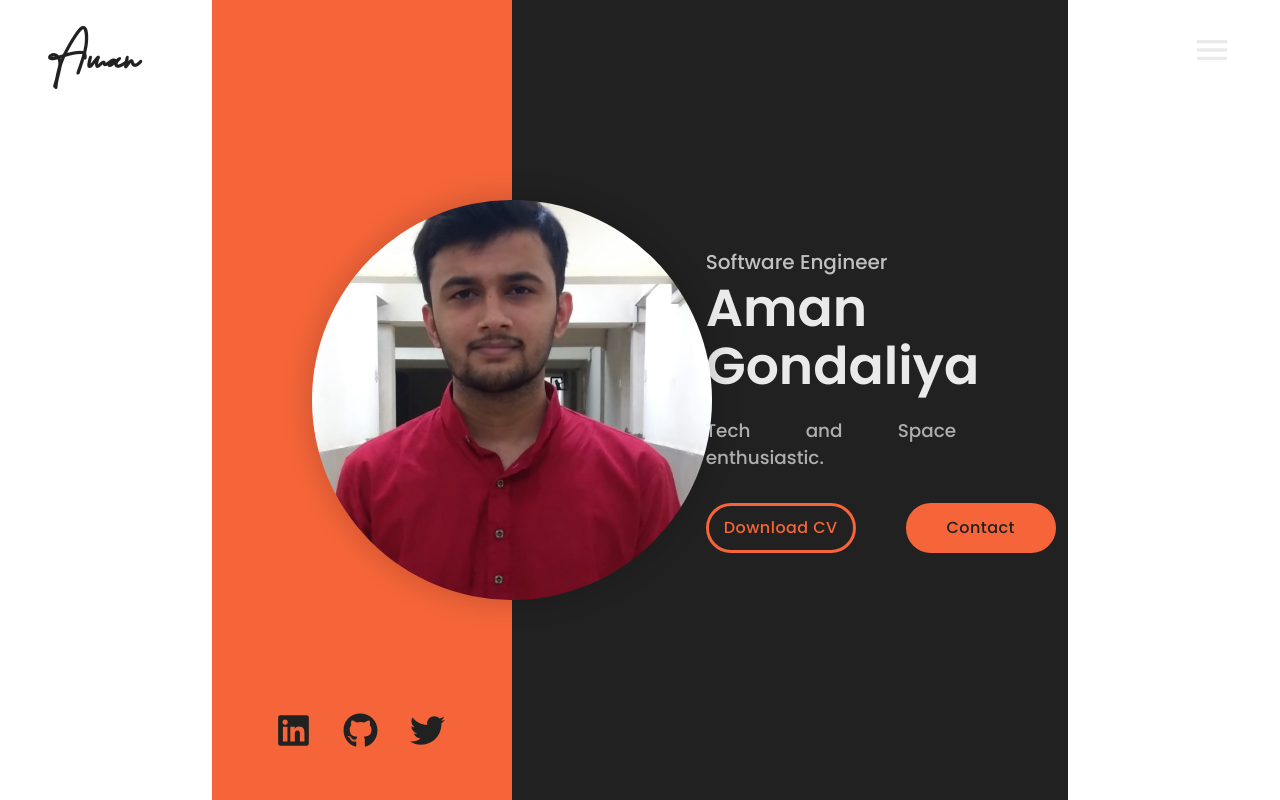
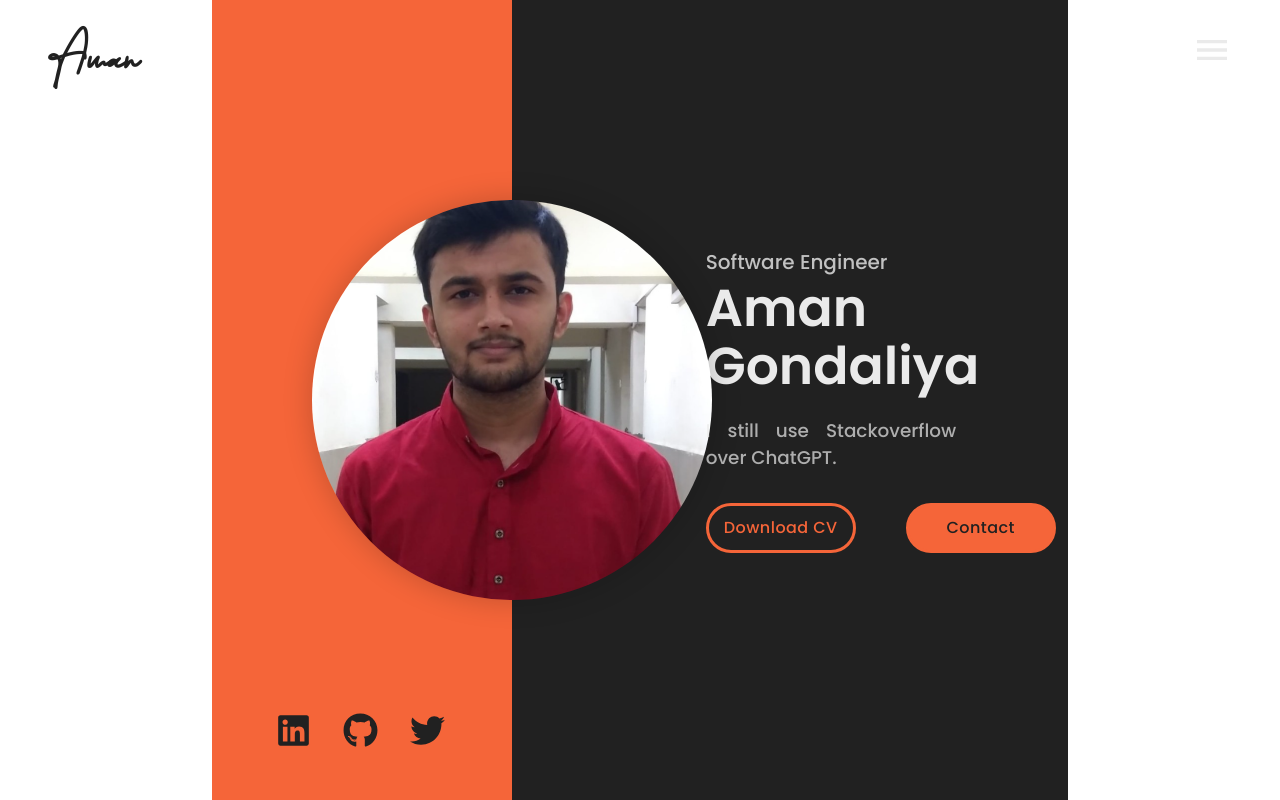
Before and after one commit to Amangondaliya555/Amangondaliya555.github.io, a React (Create React App) app: page / in a window 1280 px wide. Shown: the top 800 px of the page. Built offline with nearby package versions, Linux system fonts and the light colour scheme; a web font is replaced by a local one.

Commit message:
Update headerData.js

```diff
--- a/src/data/headerData.js
+++ b/src/data/headerData.js
@@ -4,7 +4,7 @@ import img from '../assets/png/profileimg.png'
 export const headerData = {
     name: 'Aman Gondaliya',
     title: "Software Engineer",
-    desciption: "        Tech and Space enthusiastic.        ",
+    desciption: "I still use Stackoverflow over ChatGPT.",
     image: img,
     resumePdf: resume
 }
```
